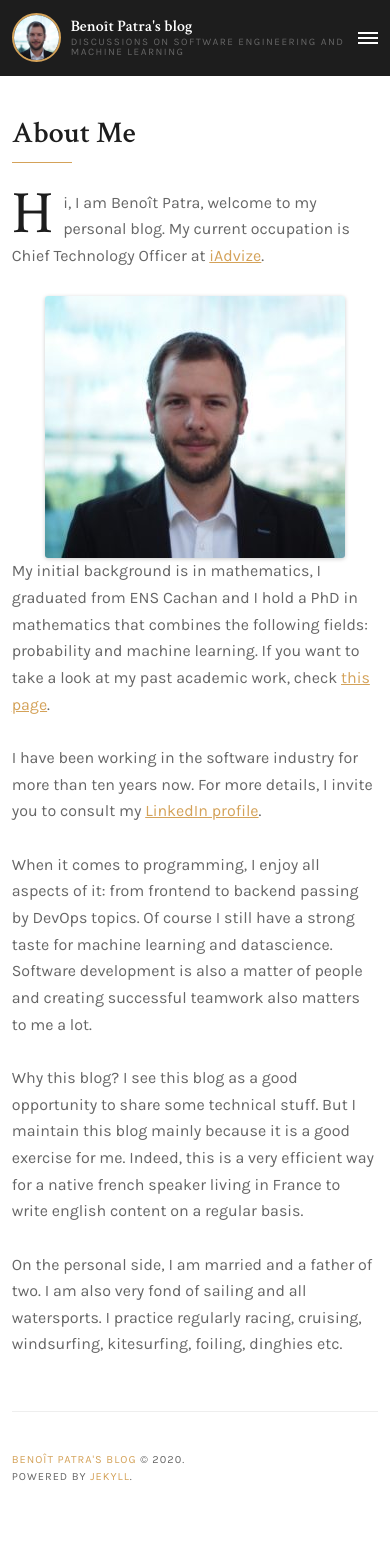
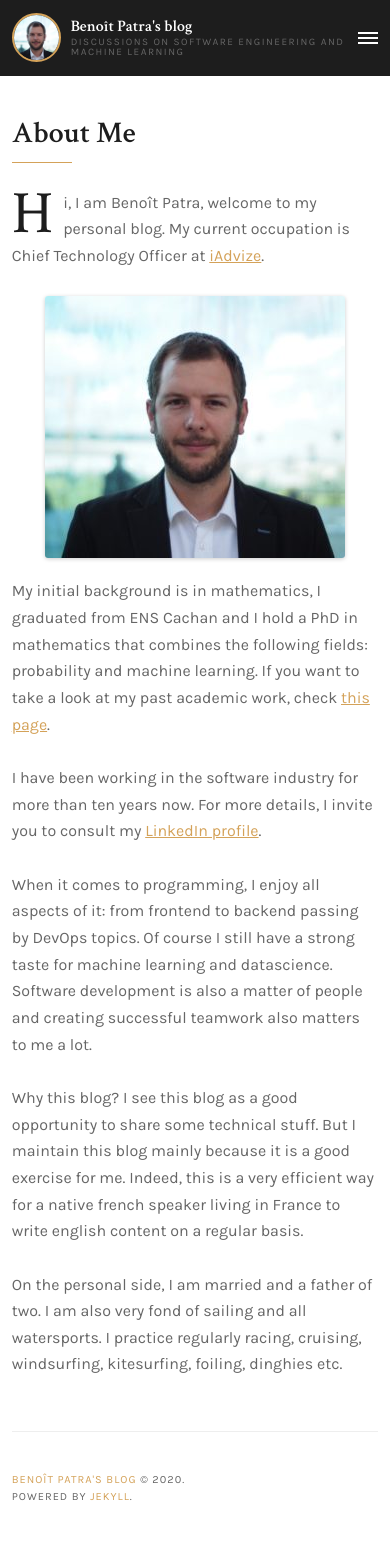
Before and after one commit to bpatra/personal-blog, a Jekyll site: the page built from about.md, in a window 390 px wide. Built offline with Jekyll 4.4.1, drawn with Linux system fonts in a browser that asks for light colours.

Commit message:
Add artificial bottom margin for image where there is no caption

```diff
--- a/_includes/image-caption.html
+++ b/_includes/image-caption.html
@@ -8,5 +8,7 @@
     <img src="{{ include.imageurl }}" alt="{{ title }}" />
     {% if include.caption %}
         <figcaption class="caption-text">{{ include.caption }}</figcaption>
+    {% else %}
+        <div class="caption-placeholder"></div>
     {% endif %}
 </figure>
--- a/_sass/_overload.scss
+++ b/_sass/_overload.scss
@@ -3,6 +3,12 @@
     float: right;
     margin: 12px 0px 12px 24px;
     max-width: 300px;
+  }
+}
+
+.caption-placeholder{
+  @media only screen and (max-width: 501px) {
+    margin-bottom: 20px;
   }
 }
 
```
